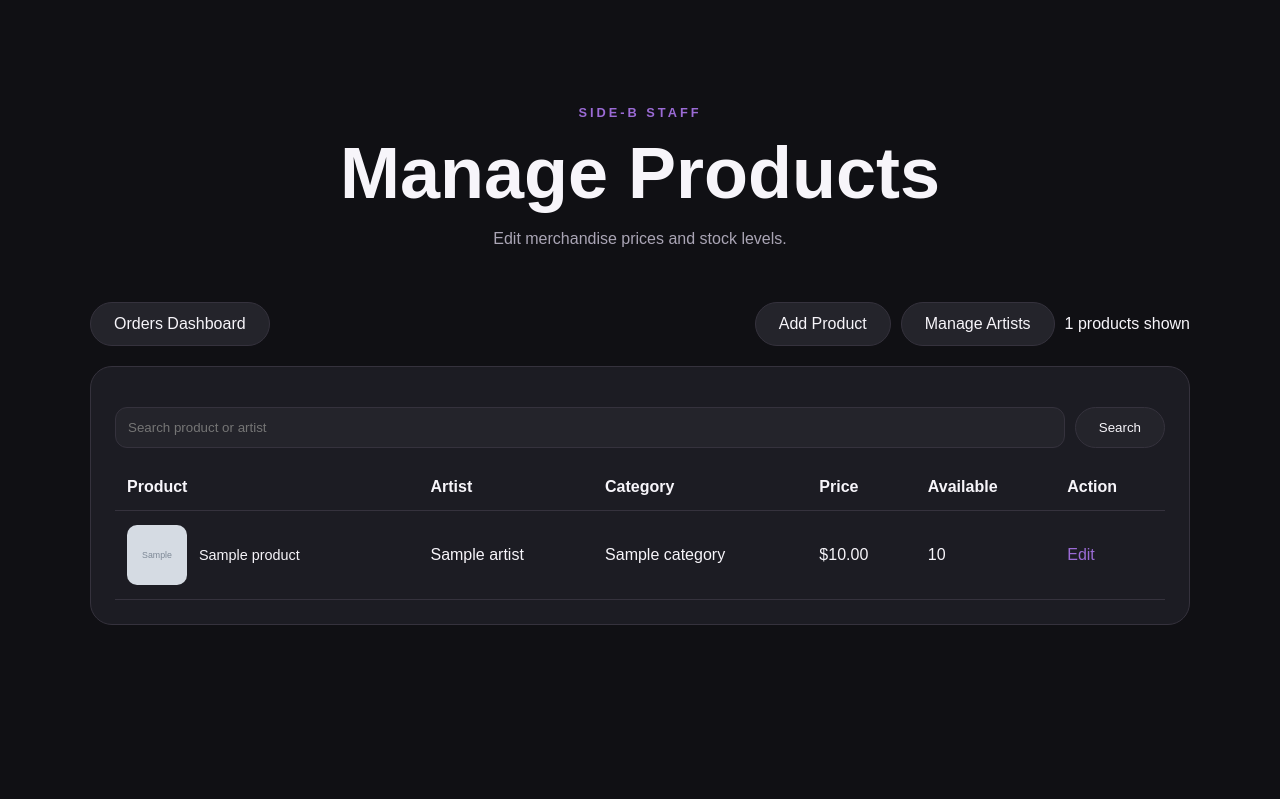
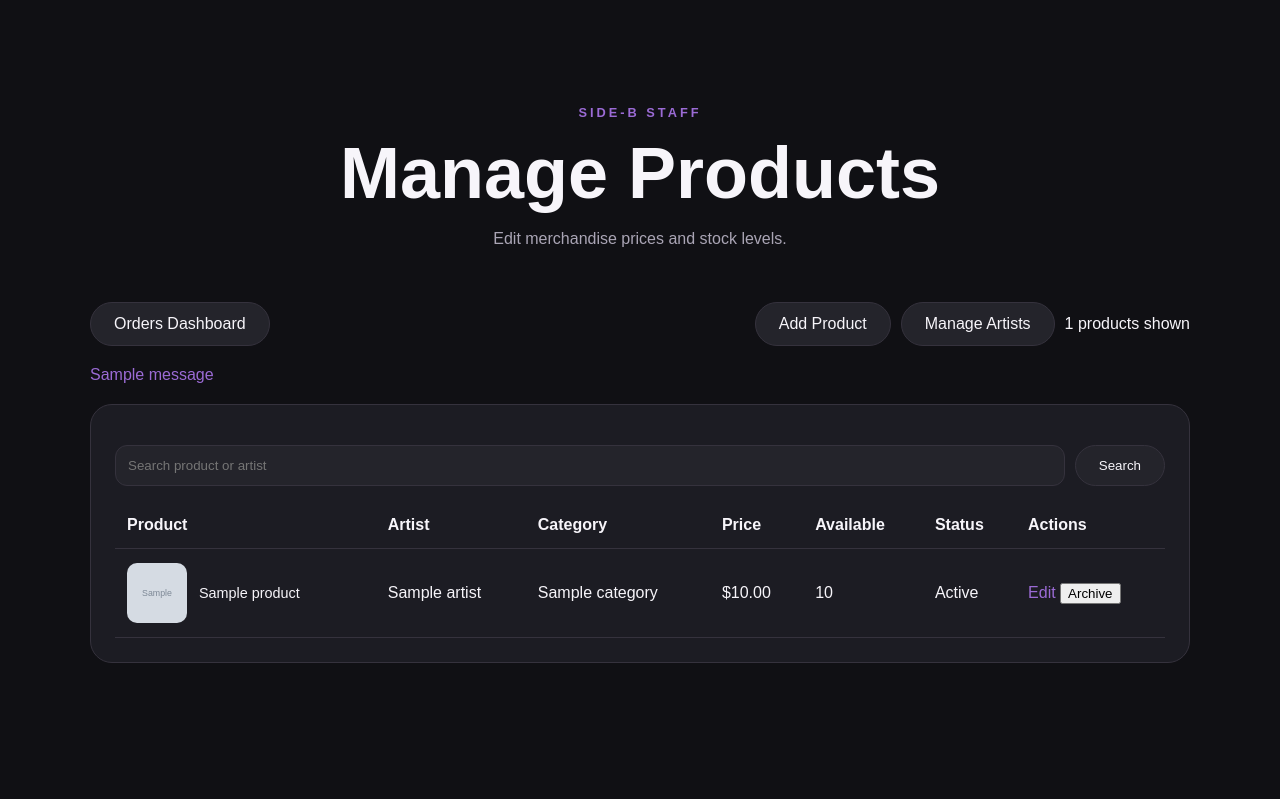
Before and after one commit to Mrgnoblennon/side-b, a Flask app: template templates/admin_products.html in a window 1280 px wide. Shown: the part 129-928 px from the top of the page. Run offline with Flask 3, Linux system fonts and the light colour scheme; the template is opened without the code that fills it: most values are stand-ins (such as "Sample title", 1, 10 or a date in 2020); grey boxes marked "Sample" are stand-in pictures; one stand-in notice (Sample message) is shown.

Commit message:
Improve catalogue admin UI and previews

```diff
--- a/templates/admin_products.html
+++ b/templates/admin_products.html
@@ -4,6 +4,7 @@
   <section class="shop-hero"><p class="shop-eyebrow">SIDE-B STAFF</p><h1>Manage Products</h1><p>Edit merchandise prices and stock levels.</p></section>
   <div class="admin-wrap">
     <div class="admin-top"><a href="{{ url_for('admin_orders') }}" class="shop-filter">Orders Dashboard</a><div class="admin-product-actions"><a href="{{ url_for('admin_new_product') }}" class="shop-filter">Add Product</a><a href="{{ url_for('admin_artists') }}" class="shop-filter">Manage Artists</a><span>{{ products|length }} products shown</span></div></div>
+    {% for message in get_flashed_messages() %}<p class="cart-notice">{{ message }}</p>{% endfor %}
     <section class="cart-summary">
       <form method="get" class="admin-search">
         <input type="search" name="q" value="{{ query }}" placeholder="Search product or artist" aria-label="Search products">
@@ -12,13 +13,13 @@
       </form>
       {% if products %}
       <div class="admin-table-wrap"><table class="admin-table">
-        <thead><tr><th>Product</th><th>Artist</th><th>Category</th><th>Price</th><th>Available</th><th>Action</th></tr></thead>
+        <thead><tr><th>Product</th><th>Artist</th><th>Category</th><th>Price</th><th>Available</th><th>Status</th><th>Actions</th></tr></thead>
         <tbody>{% for product in products %}
           <tr>
             <td><div class="admin-product-row"><img class="admin-product-img" src="{{ url_for('static', filename=product.image) }}" alt="" onerror="this.onerror=null;this.src='/static/images/placeholders/product-placeholder.png';"><span>{{ product.name }}</span></div></td>
             <td>{{ product.artist }}</td><td>{{ product.category }}</td>
             <td>${{ "%.2f"|format(product.price|float) }}</td><td>{{ product.available_stock }}</td>
-            <td><a href="{{ url_for('admin_edit_product', product_id=product.id) }}">Edit</a></td>
+            <td>{{ "Archived" if product.archived else "Active" }}</td><td><a href="{{ url_for('admin_edit_product', product_id=product.id) }}">Edit</a> <form method="post" action="{{ url_for('admin_archive', kind='products', record_id=product.id) }}" style="display:inline" onsubmit="return confirm('Change this product archive status?')"><input type="hidden" name="csrf_token" value="{{ session.admin_csrf }}"><input type="hidden" name="archived" value="{{ 0 if product.archived else 1 }}"><button type="submit">{{ "Restore" if product.archived else "Archive" }}</button></form></td>
           </tr>
         {% endfor %}</tbody>
       </table></div>
```
